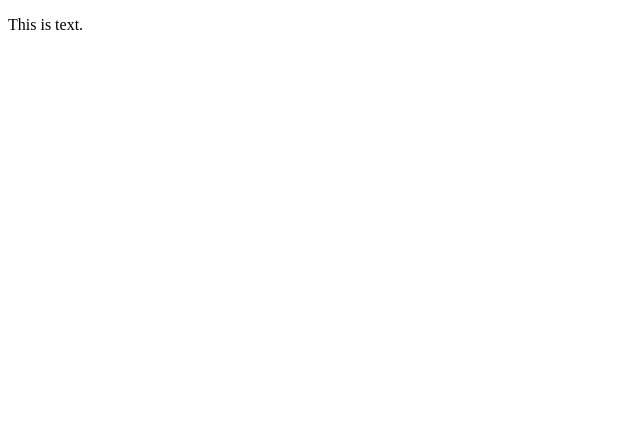
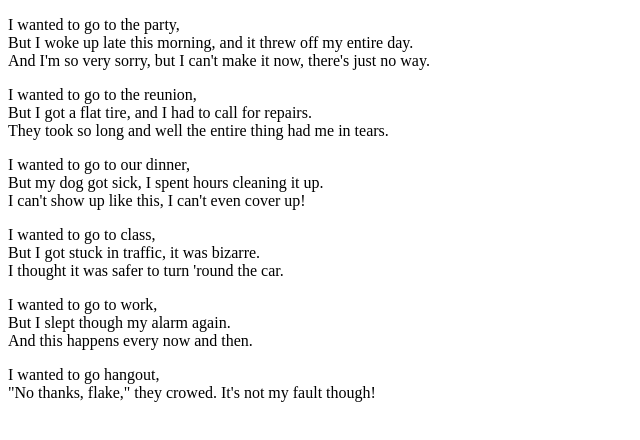
Before and after one commit to MsBeck1997/Flake-Poem, a plain HTML site: page index.html in a window 1280 px wide. Shown: the whole page, without its empty margins (0-640 px from the left). Drawn offline with Linux system fonts and the light colour scheme.

Commit message:
added poem

```diff
--- a/index.html
+++ b/index.html
@@ -6,6 +6,40 @@
 </head>
 
 <body>
-	<p>This is text.</p>
+	<p>
+		I wanted to go to the party,<br>
+		But I woke up late this morning, and it threw off my entire day.<br>
+		And I'm so very sorry, but I can't make it now, there's just no way.
+	</p>
+
+	<p>
+		I wanted to go to the reunion,<br>
+		But I got a flat tire, and I had to call for repairs.<br>
+		They took so long and well the entire thing had me in tears.
+	</p>
+
+	<p>
+		I wanted to go to our dinner,<br>
+		But my dog got sick, I spent hours cleaning it up.<br>
+		I can't show up like this, I can't even cover up!
+	</p>
+
+	<p>
+		I wanted to go to class,<br>
+		But I got stuck in traffic, it was bizarre.<br>
+		I thought it was safer to turn 'round the car.
+	</p>
+
+	<p>
+		I wanted to go to work,<br>
+		But I slept though my alarm again.<br>
+		And this happens every now and then.
+	</p>
+
+	<p>
+		I wanted to go hangout,<br>
+		"No thanks, flake," they crowed.
+		It's not my fault though!
+	</p>
 </body>
 </html>
```
